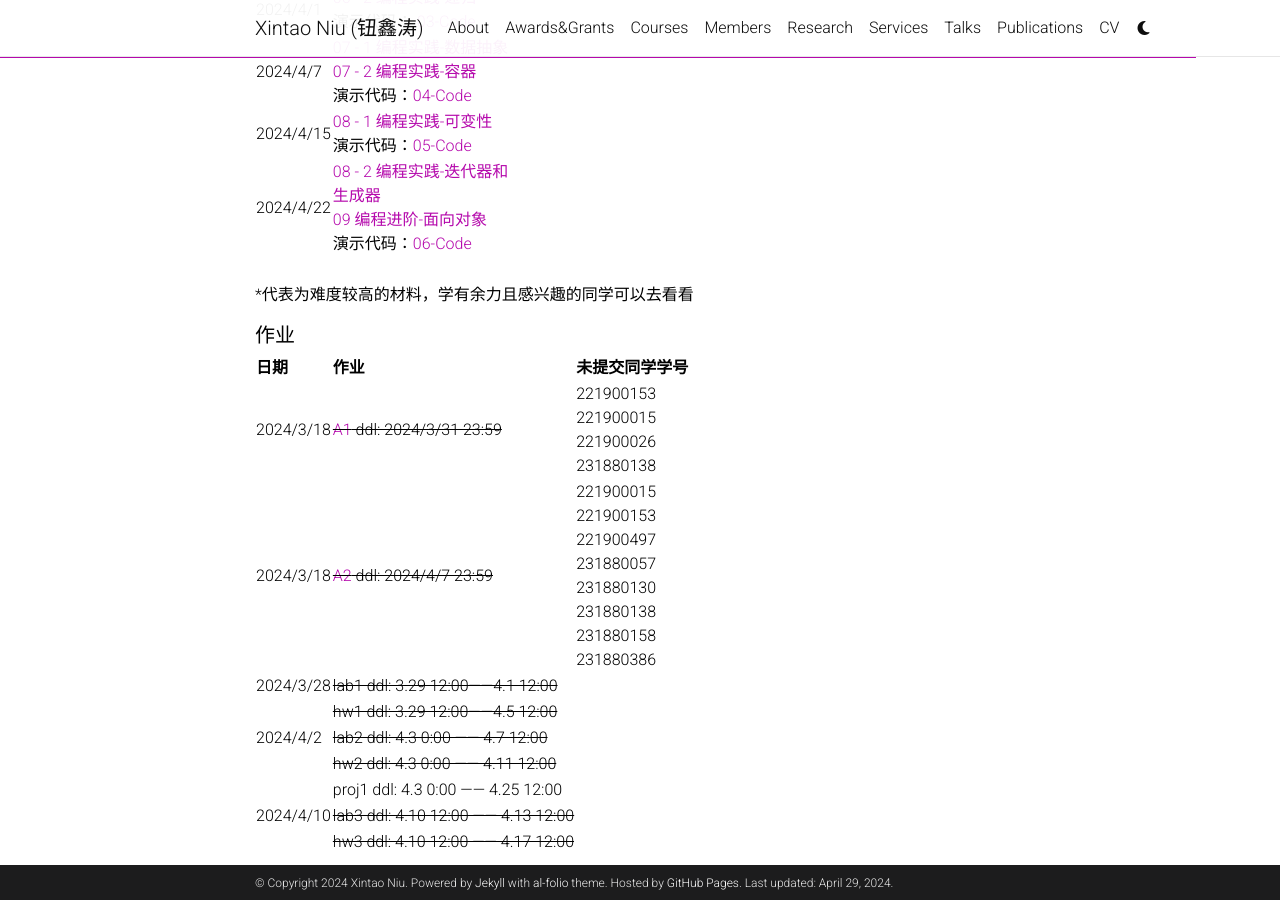
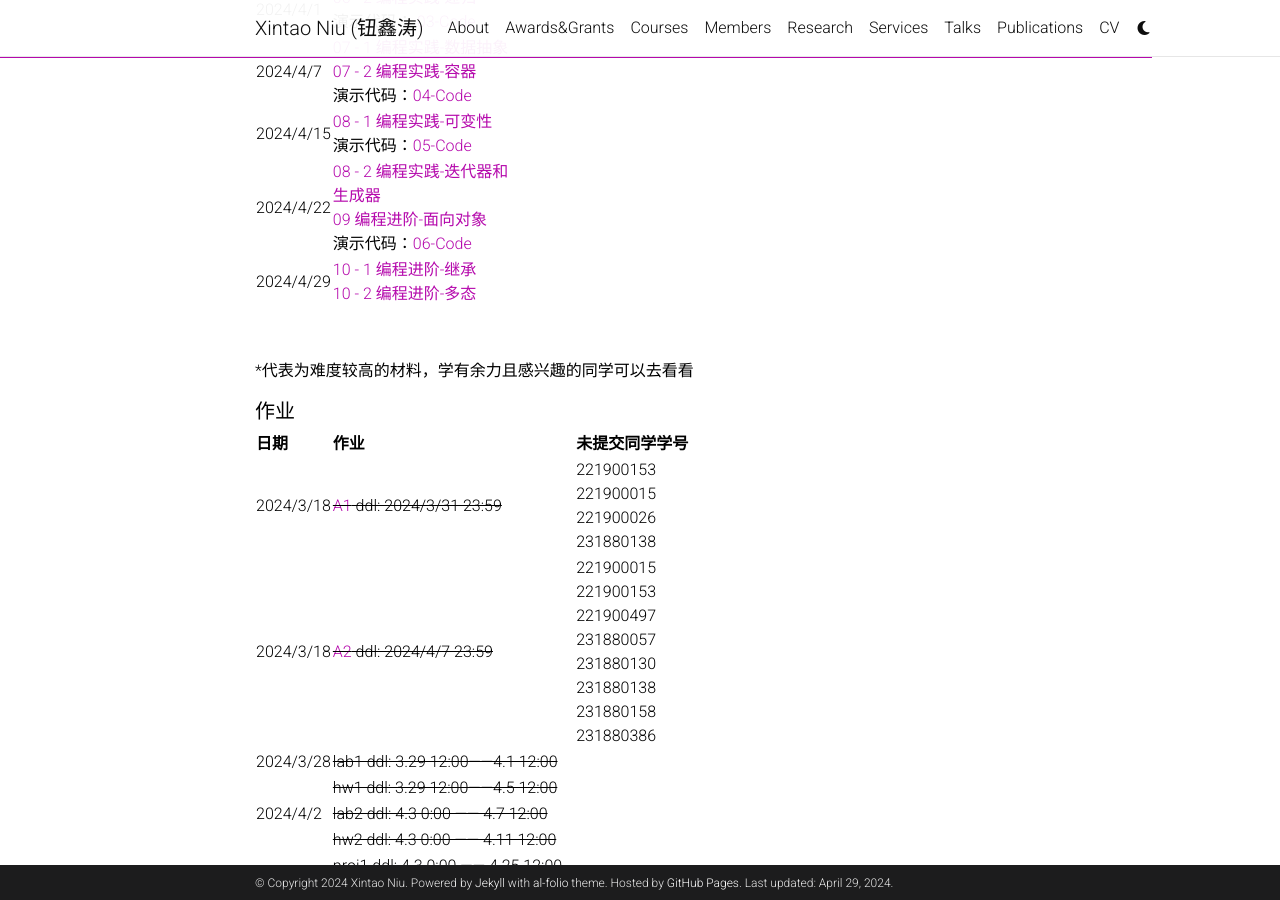
Before and after one commit to niuxintao/niuxintao.github.io, a Jekyll site: the page built from _courses/2024Spring-SE1.md, in a window 1280 px wide and 900 px high, scrolled down 1886 px. Built offline with Jekyll 4.4.1, drawn with Linux system fonts in a browser that asks for light colours; comment, search, counter and statistics services are not loaded; a style sheet for code colours, icons or effects is not loaded.

Commit message:
add 20240429

```diff
--- a/_courses/2024Spring-SE1.md
+++ b/_courses/2024Spring-SE1.md
@@ -61,6 +61,8 @@
 | 2024/4/7  | [07 - 1 编程实践-数据抽象](/assets/pdf/2024Spring-SE1/07 - 1 编程实践-数据抽象.pdf)<br /> [07 - 2 编程实践-容器](/assets/pdf/2024Spring-SE1/07 - 2 编程实践-容器.pdf)<br /> 演示代码：[04-Code](/assets/pdf/2024Spring-SE1/04-Code.zip) |                                                              |
 | 2024/4/15 | [08 - 1 编程实践-可变性](/assets/pdf/2024Spring-SE1/08 - 1 编程实践-可变性.pdf)<br /> 演示代码：[05-Code](/assets/pdf/2024Spring-SE1/05-Code.zip) |                                                              |
 | 2024/4/22 | [08 - 2 编程实践-迭代器和生成器](/assets/pdf/2024Spring-SE1/08 - 2 编程实践-迭代器和生成器.pdf)<br />[09 编程进阶-面向对象](/assets/pdf/2024Spring-SE1/09 编程进阶-面向对象.pdf)<br />演示代码：[06-Code](/assets/pdf/2024Spring-SE1/06-Code.zip) |                                                              |
+| 2024/4/29 | [10 - 1 编程进阶-继承](/assets/pdf/2024Spring-SE1/10 - 1 编程进阶-继承.pdf)<br /> [10 - 2 编程进阶-多态](/assets/pdf/2024Spring-SE1/10 - 2 编程进阶-多态.pdf) |                                                              |
+|           |                                                              |                                                              |
 |           |                                                              |                                                              |
 
 \*代表为难度较高的材料，学有余力且感兴趣的同学可以去看看
```
Also changed, not shown: 2 other files.
